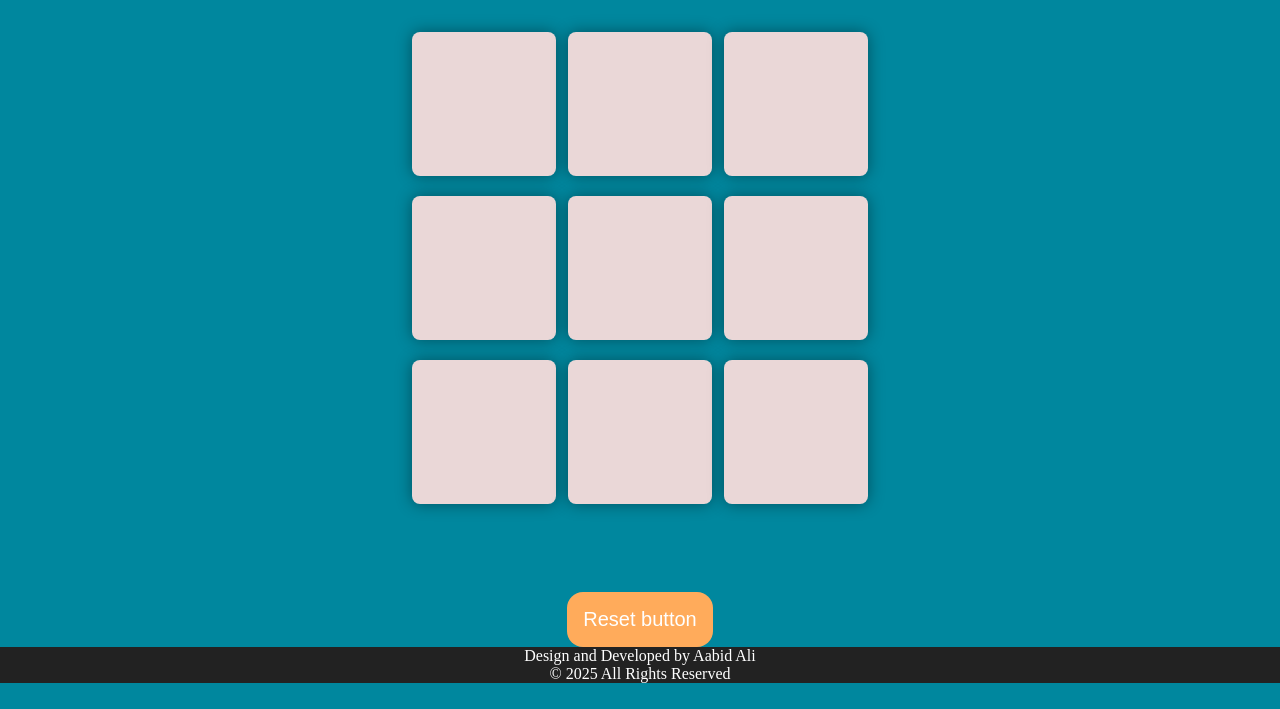
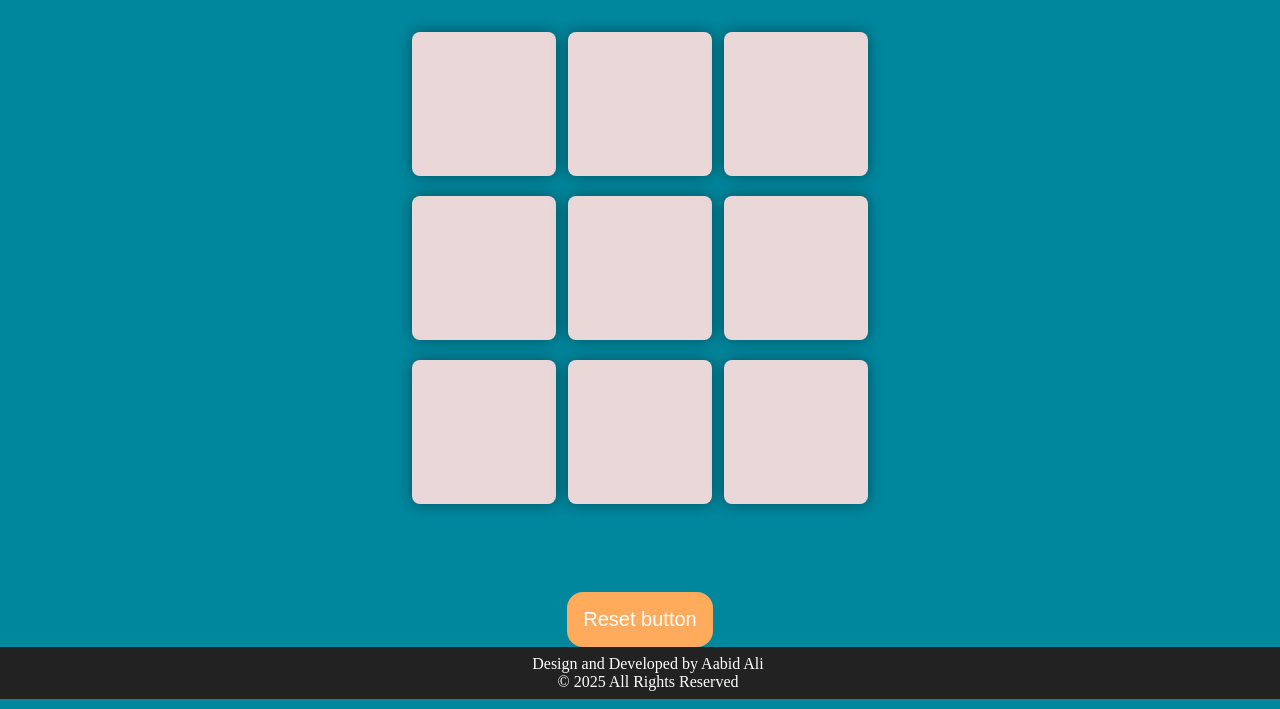
Before and after one commit to Aabidalis/tictactoe, a plain HTML site: page index.html in a window 1280 px wide. Shown: the part 91-800 px from the top of the page. Drawn offline with Linux system fonts and the light colour scheme.

Commit message:
Update style.css

```diff
--- a/style.css
+++ b/style.css
@@ -8,8 +8,7 @@
     background-color: #222;
     color: #fff;
     text-align: center;
-    padding: -50px;
-    bottom: 0;
+    padding: 0.5rem;
     width: 100%;
 }
 
```
